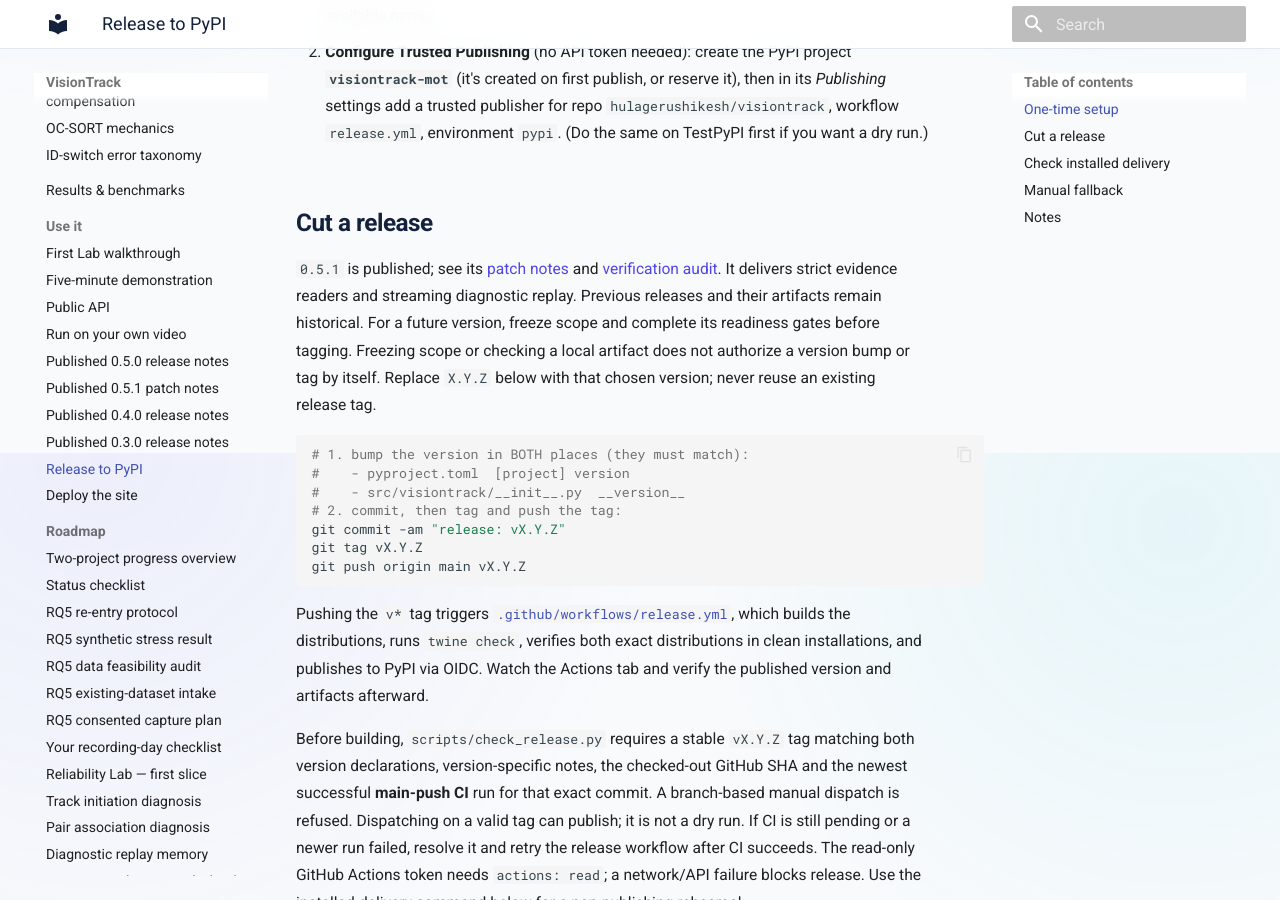
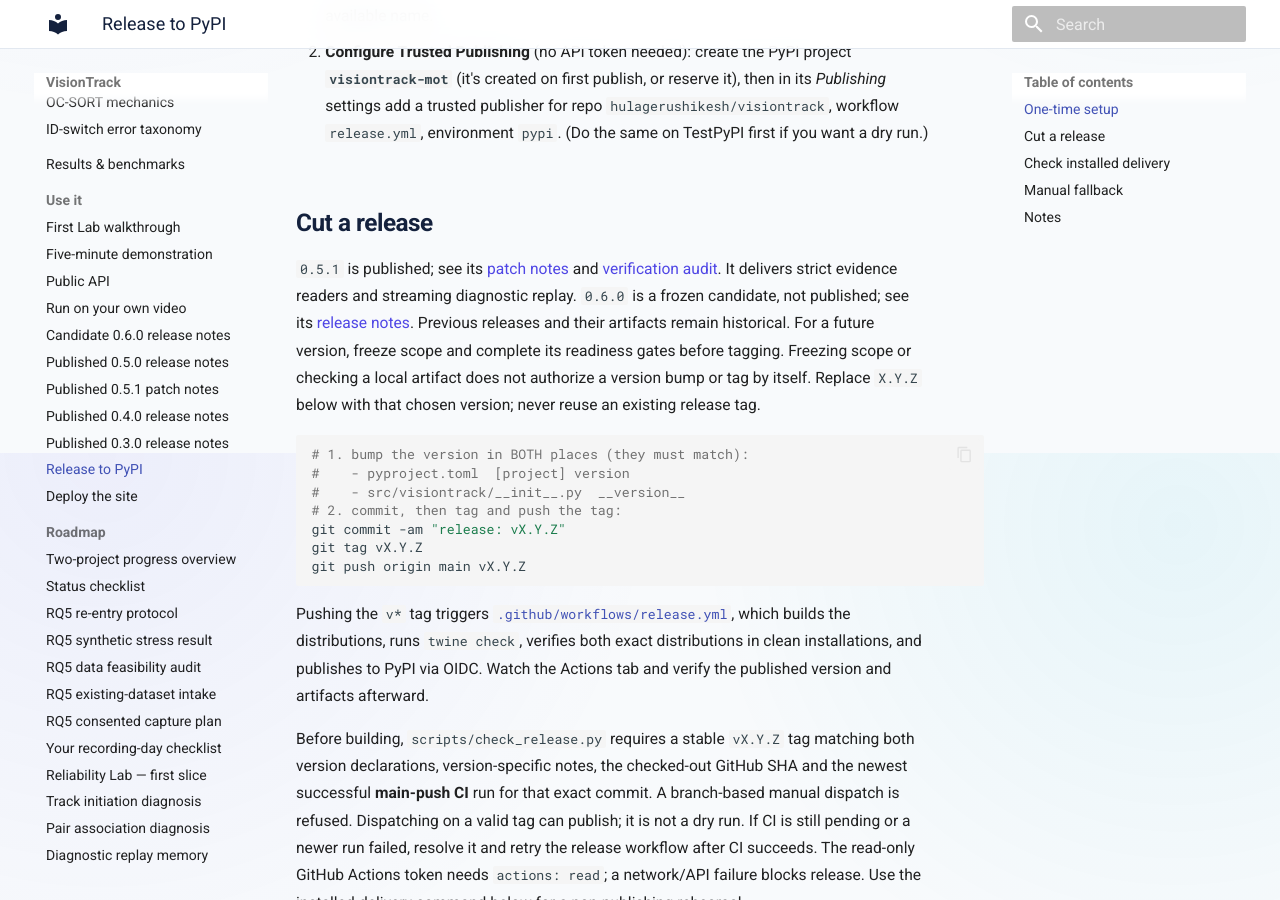
Before and after one commit to hulagerushikesh/visiontrack, an MkDocs documentation site: the page built from docs/RELEASE.md, in a window 1280 px wide and 900 px high, scrolled down 447 px. Built offline with MkDocs 1.6.1 and Material for MkDocs 9.7.7, drawn with Linux system fonts in a browser that asks for light colours.

Commit message:
Prepare 0.6.0 release candidate with the opt-in traffic preset

```diff
--- a/docs/RELEASE.md
+++ b/docs/RELEASE.md
@@ -20,8 +20,9 @@ optional extras, and a build that produces a valid sdist + wheel
 
 `0.5.1` is published; see its [patch notes](RELEASE_NOTES_0.5.1.md) and
 [verification audit](RELEASE_READINESS.md). It delivers strict evidence readers
-and streaming diagnostic replay. Previous releases and their artifacts remain
-historical. For a future version, freeze scope and complete its readiness gates
+and streaming diagnostic replay. `0.6.0` is a frozen candidate, not
+published; see its [release notes](RELEASE_NOTES_0.6.0.md). Previous releases
+and their artifacts remain historical. For a future version, freeze scope and complete its readiness gates
 before tagging.
 Freezing scope or checking a
 local artifact does not authorize a version bump or tag by itself. Replace
--- a/mkdocs.yml
+++ b/mkdocs.yml
@@ -77,6 +77,7 @@ nav:
       - Five-minute demonstration: SHOWCASE_DEMO.md
       - Public API: API.md
       - Run on your own video: VIDEO.md
+      - Candidate 0.6.0 release notes: RELEASE_NOTES_0.6.0.md
       - Published 0.5.0 release notes: RELEASE_NOTES_0.5.0.md
       - Published 0.5.1 patch notes: RELEASE_NOTES_0.5.1.md
       - Published 0.4.0 release notes: RELEASE_NOTES_0.4.0.md
--- a/pyproject.toml
+++ b/pyproject.toml
@@ -4,7 +4,7 @@ build-backend = "setuptools.build_meta"
 
 [project]
 name = "visiontrack-mot"
-version = "0.5.1"
+version = "0.6.0"
 description = "Online multi-object tracking (Kalman + Hungarian + ByteTrack) built from scratch on NumPy"
 readme = "README.md"
 requires-python = ">=3.10"
--- a/src/visiontrack/__init__.py
+++ b/src/visiontrack/__init__.py
@@ -22,7 +22,7 @@ from .tracking.presets import PRESET_NAMES, preset
 from .tracking.tracker import ByteTracker, TrackObservation
 from .video import VideoSummary, track_video, track_webcam
 
-__version__ = "0.5.1"
+__version__ = "0.6.0"
 
 __all__ = [
     # core tracking
```
Also changed, not shown: docs/RELEASE_NOTES_0.6.0.md (added, +79 -0 lines), 4 other files.
